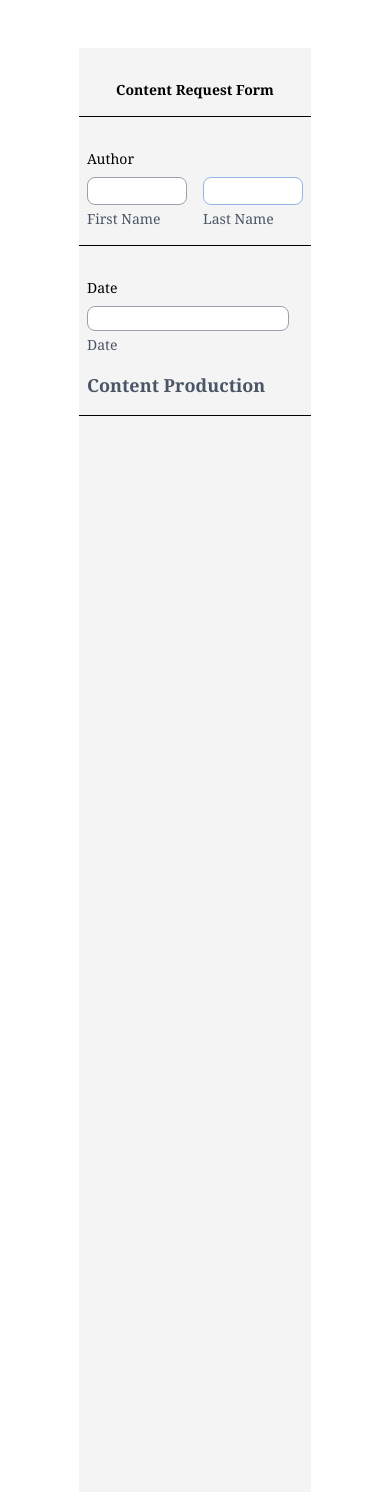
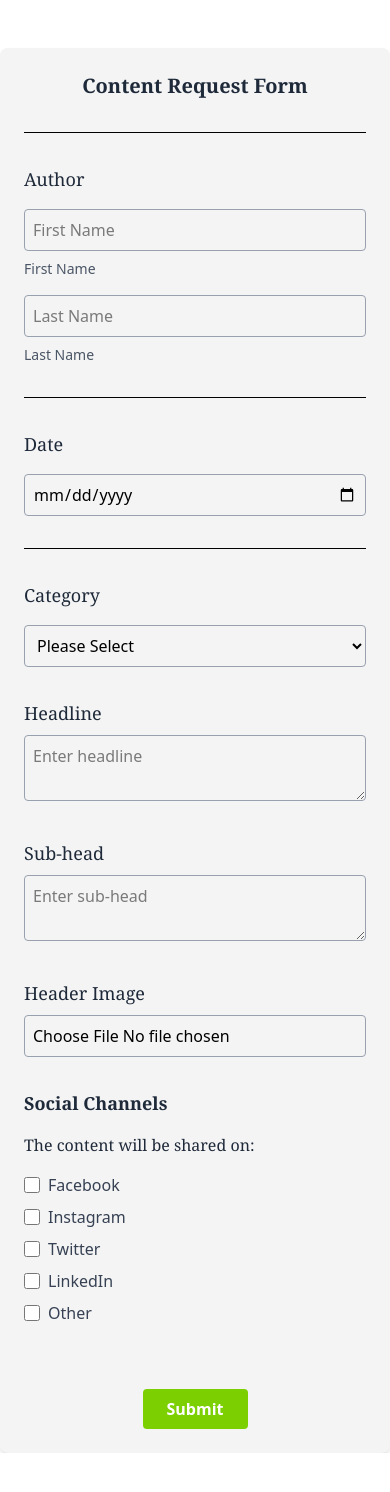
Before and after one commit to Simun234/Content-Planning-App, a React (Vite) app in the folder planning-app/: page /content-request in a window 390 px wide. Shown: the top 1492 px of the page. After the commit the page ends 1453 px from the top, so only its background shows below. Built offline with nearby package versions, Linux system fonts and the light colour scheme.

Commit message:
Added success message on successful form submission
Introduced state management for form fields (headline, subhead, and file)

Improved form structure with responsive design for different screen sizes

Enhanced input fields with dynamic labels and validation styles

```diff
--- a/planning-app/src/pages/content-request.jsx
+++ b/planning-app/src/pages/content-request.jsx
@@ -1,49 +1,200 @@
-import React from "react";
+import React, { useState } from "react";
+
+function ContentRequest() {
+  const [headline, setHeadline] = useState("");
+  const [subhead, setSubhead] = useState("");
+  const [file, setFile] = useState(null);
+  const [showSuccess, setShowSuccess] = useState(false);
+
+  const platforms = ["Facebook", "Instagram", "Twitter", "LinkedIn", "Other"];
+
+  const handleFileChange = (event) => {
+    setFile(event.target.files[0]);
+  };
+
+  const handleSubmit = async (event) => {
+    event.preventDefault();
+
+    const formData = new FormData(event.target);
+
+    try {
+      const response = await fetch("https://api.web3forms.com/submit", {
+        method: "POST",
+        body: formData,
+      });
+
+      if (response.ok) {
+        setShowSuccess(true);
+        setHeadline("");
+        setSubhead("");
+        setFile(null);
+        event.target.reset();
+      } else {
+        alert("Success!");
+      }
+    } catch (error) {
+      alert("Submission failed. Please check your internet connection.");
+    }
+  };
+
+  return (
+    <div className="flex justify-center mt-12">
+      <form
+        onSubmit={handleSubmit}
+        className="flex flex-col w-full max-w-3xl bg-[#F4F4F4] p-6 rounded-lg shadow-md"
+        encType="multipart/form-data"
+      >
 
 
-function ContentRequest ()  {
+        <header className="flex justify-center mb-8">
+          <h1 className="font-serif font-bold text-xl text-gray-800">
+            Content Request Form
+          </h1>
+        </header>
+
+        {showSuccess && (
+          <div className="mb-8 p-4 bg-green-100 text-green-800 border border-green-300 rounded">
+            <strong>Success!</strong> Your form has been submitted.
+          </div>
+        )}
+
+        <hr className="mb-8" />
 
 
-    return (
-        <>
-         <div className="flex justify-center mt-12">
-         <div className=" flex flex-col w-[232px] h-[717px] bg-[#F4F4F4] md:w-[662px] h-[2027px] lg:w-[715px] h-[2270px]">
-        <header className="flex justify-center mt-8 ">
-            <h1 className="font-serif font-bold text-[#000] text-sm md:text-base lg:text-xl">Content Request Form</h1>
-        </header>
-        <hr className="mt-4" />
-        <main className="flex flex-col mt-8">
-  <p className="font-serif font-normal text-sm text-[#000] ml-2 md:text-base lg:text-xl">Author</p>
-
-  <div className="flex flex-row gap-4 justify-start mt-2 ml-2">
+        <section className="mb-8">
+          <p className="font-serif text-lg text-gray-800 mb-4">Author</p>
+          <div className="grid grid-cols-1 md:grid-cols-2 gap-4">
             <div className="flex flex-col">
-      <input type="text" className="w-[100px] h-[28px] bg-[#fff] border border-gray-400 rounded-lg md:w-[218px] lg:w-[318px]" />
-      <p className="font-serif font-medium text-sm text-gray-600 mt-1 md:text-base lg:text-lg">First Name</p>
+              <input
+                type="text"
+                name="first_name"
+                placeholder="First Name"
+                className="p-2 border border-gray-400 rounded focus:outline-none focus:ring-2 focus:ring-lime-500"
+              />
+              <label className="mt-2 text-sm text-gray-600">First Name</label>
             </div>
-
             <div className="flex flex-col">
-      <input type="text" className="w-[100px] h-[28px] bg-[#fff] border border-[#96B4E6] rounded-lg md:w-[218px] lg:w-[318px]" />
-      <p className="font-serif font-medium  text-sm text-gray-600 mt-1 md:text-base lg:text-lg">Last Name</p>
-    </div>
-  </div>
-</main>
-<hr className="mt-4" />
-<section className="flex flex-col mt-8">
-  <p className="font-serif font-normal text-sm text-[#000] ml-2 md:text-base lg:text-xl">Date</p>
-
-  <div className="flex flex-row gap-4 justify-start mt-2 ml-2">
-    <div className="flex flex-col">
-      <input type="text" className="w-[202px] h-[25px] bg-[#fff] border border-gray-400 rounded-lg md:w-[218px] lg:w-[318px]" />
-      <p className="font-serif font-medium text-sm text-gray-600 mt-1 md:text-base lg:text-lg">Date</p>
+              <input
+                type="text"
+                name="last_name"
+                placeholder="Last Name"
+                className="p-2 border border-gray-400 rounded focus:outline-none focus:ring-2 focus:ring-lime-500"
+              />
+              <label className="mt-2 text-sm text-gray-600">Last Name</label>
             </div>
           </div>
         </section>
-    <h2 className="font-serif font-bold text-lg text-gray-600 ml-2  mt-4">Content Production</h2>
-    <hr className="mt-4" />
+
+        <hr className="mb-8" />
+
+
+        <section className="mb-8">
+          <p className="font-serif text-lg text-gray-800 mb-4">Date</p>
+          <input
+            type="date"
+            name="date"
+            className="w-full p-2 border border-gray-400 rounded focus:outline-none focus:ring-2 focus:ring-lime-500"
+          />
+        </section>
+
+        <hr className="mb-8" />
+
+
+        <section className="mb-8">
+          <p className="font-serif text-lg text-gray-800 mb-4">Category</p>
+          <select
+            name="category"
+            className="w-full p-2 border border-gray-400 rounded focus:outline-none focus:ring-2 focus:ring-lime-500"
+          >
+            <option value="">Please Select</option>
+            <option value="Editor's Picks">Editor's Picks</option>
+            <option value="Healthy Life">Healthy Life</option>
+            <option value="Best Places to Visit">Best Places to Visit</option>
+            <option value="Best Recipes">Best Recipes</option>
+            <option value="Where to Eat">Where To Eat</option>
+          </select>
+        </section>
+
+
+        <section className="mb-8">
+          <label htmlFor="headline" className="font-serif text-lg text-gray-800 mb-2 block">
+            Headline
+          </label>
+          <textarea
+            id="headline"
+            name="headline"
+            value={headline}
+            onChange={(e) => setHeadline(e.target.value)}
+            rows="2"
+            className="w-full p-2 border border-gray-400 rounded focus:outline-none focus:ring-2 focus:ring-lime-500"
+            placeholder="Enter headline"
+          />
+        </section>
+
+
+        <section className="mb-8">
+          <label htmlFor="subhead" className="font-serif text-lg text-gray-800 mb-2 block">
+            Sub-head
+          </label>
+          <textarea
+            id="subhead"
+            name="subhead"
+            value={subhead}
+            onChange={(e) => setSubhead(e.target.value)}
+            rows="2"
+            className="w-full p-2 border border-gray-400 rounded focus:outline-none focus:ring-2 focus:ring-lime-500"
+            placeholder="Enter sub-head"
+          />
+        </section>
+
+
+        <section className="mb-8">
+          <label htmlFor="fileInput" className="font-serif text-lg text-gray-800 mb-2 block">
+            Header Image
+          </label>
+          <input
+            type="file"
+            name="header_image"
+            onChange={handleFileChange}
+            className="w-full p-2 border border-gray-400 rounded focus:outline-none focus:ring-2 focus:ring-lime-500"
+            id="fileInput"
+          />
+        </section>
+
+
+        <section className="mb-8">
+          <h2 className="font-serif font-bold text-lg text-gray-800 mb-4">Social Channels</h2>
+          <p className="font-serif text-gray-800 mb-4">The content will be shared on:</p>
+          <div className="space-y-2">
+            {platforms.map((platform) => (
+              <div key={platform} className="flex items-center">
+                <input
+                  type="checkbox"
+                  name="social_channels[]"
+                  value={platform}
+                  id={platform}
+                  className="h-4 w-4 text-lime-600 border-gray-300 rounded focus:ring-lime-500"
+                />
+                <label htmlFor={platform} className="ml-2 text-gray-700">
+                  {platform}
+                </label>
               </div>
+            ))}
           </div>
-        </>
-    )
+        </section>
+
+
+        <div className="mt-8 flex justify-center">
+          <button
+            type="submit"
+            className="bg-lime-500 text-white font-bold py-2 px-6 rounded hover:bg-lime-600 transition"
+          >
+            Submit
+          </button>
+        </div>
+      </form>
+    </div>
+  );
 }
 
 export default ContentRequest;
```
Lines whose indentation alone changed are shown as unchanged.
